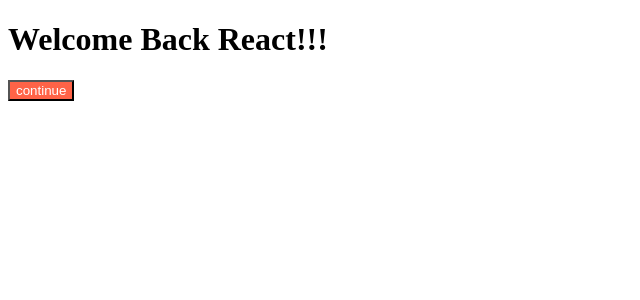
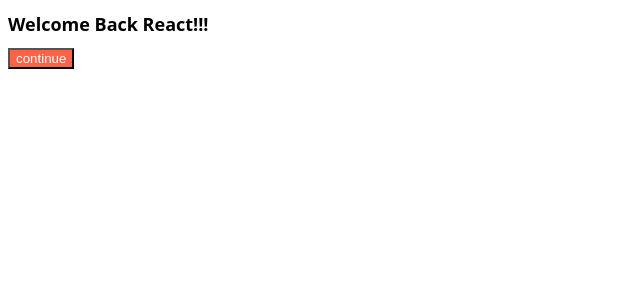
Before and after one commit to rivkode/react-movie, a React (Create React App) app: page / in a window 1280 px wide. Shown: the top 300 px of the page, without its empty margins (0-640 px from the left). Built offline with nearby package versions, Linux system fonts and the light colour scheme.

Commit message:
styles css component

```diff
--- a/src/App.js
+++ b/src/App.js
@@ -1,9 +1,10 @@
 import Button from "./Button";
+import styles from "./App.module.css";
 
 function App() {
   return (
     <div>
-      <h1>Welcome Back React!!! </h1>
+      <h1 className={styles.title}>Welcome Back React!!! </h1>
       <Button text={"continue"}/>
     </div>
   );
--- /dev/null
+++ b/src/App.module.css
@@ -0,0 +1,4 @@
+.title {
+    font-family: system-ui, -apple-system, BlinkMacSystemFont, 'Segoe UI', Roboto, Oxygen, Ubuntu, Cantarell, 'Open Sans', 'Helvetica Neue', sans-serif;
+    font-size: 18px;
+}
```
